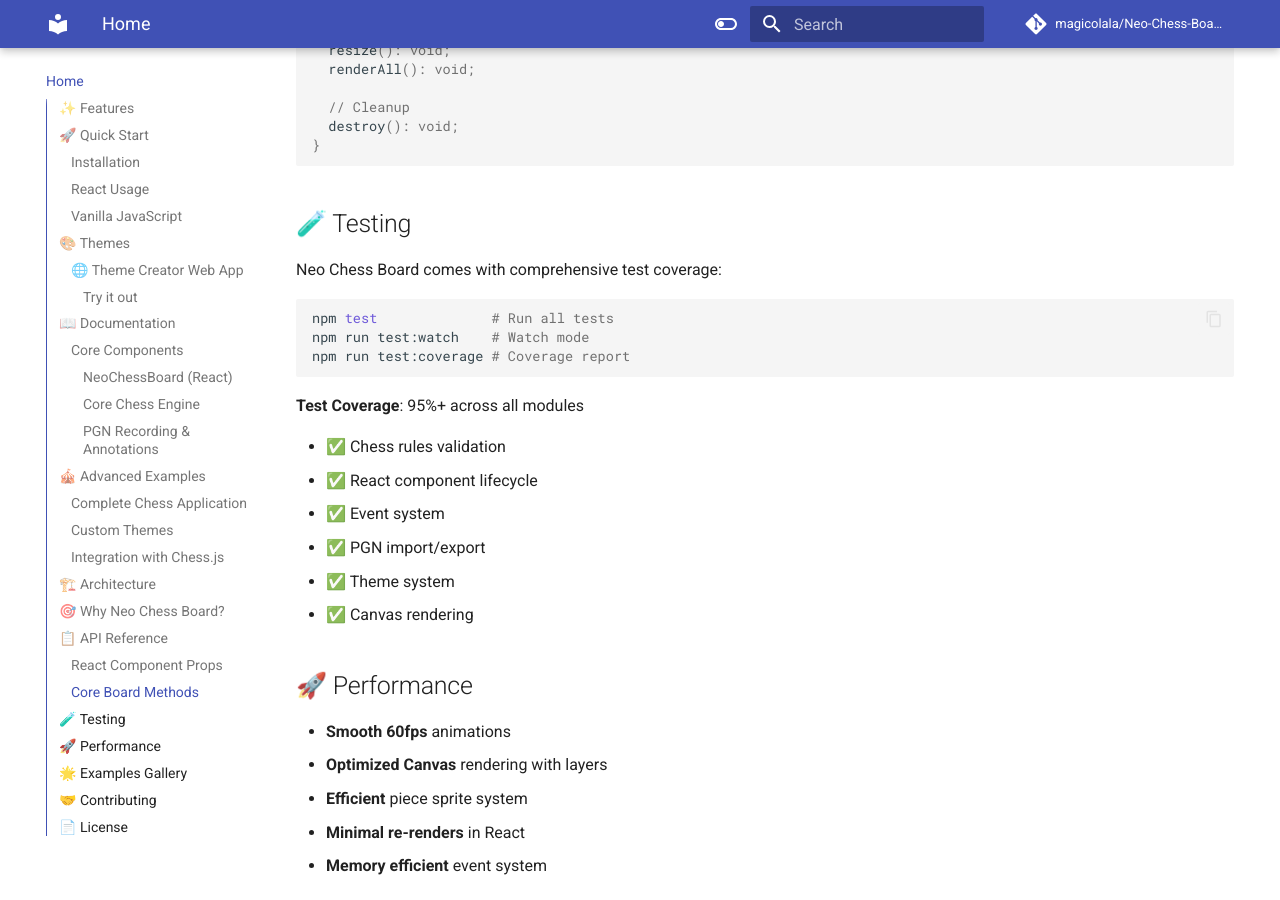
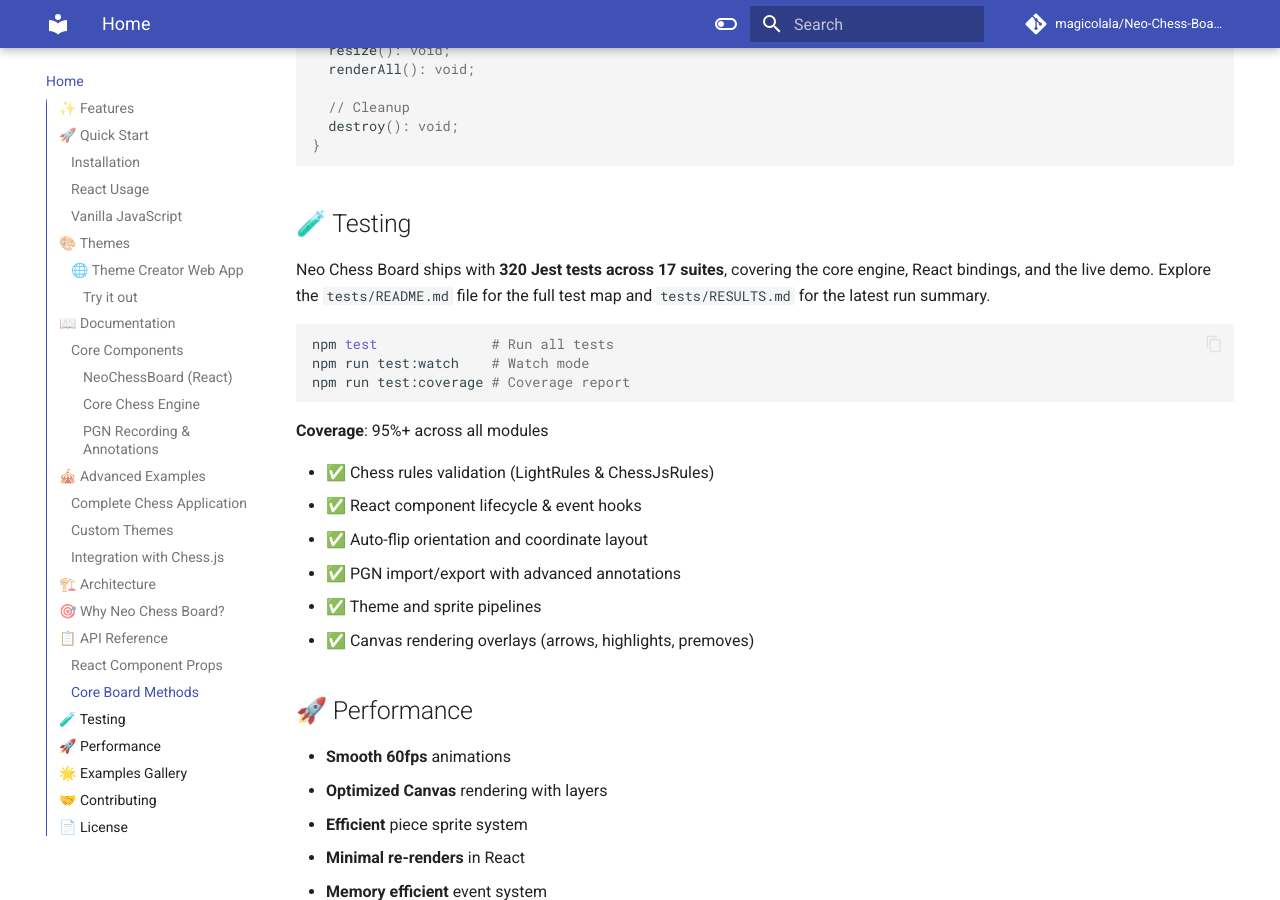
Before and after one commit to magicolala/Neo-Chess-Board-Ts-Library, an MkDocs documentation site: the page built from mkdocs_docs/index.md, in a window 1280 px wide and 900 px high, scrolled down 9218 px. Built offline with MkDocs 1.6.1 and Material for MkDocs 9.7.7, drawn with Linux system fonts in a browser that asks for light colours; comment, search, counter and statistics services are not loaded.

Commit message:
Refresh test documentation and coverage summary

````diff
--- a/README.md
+++ b/README.md
@@ -456,7 +456,9 @@
 
 ## 🧪 Testing
 
-Neo Chess Board comes with comprehensive test coverage:
+Neo Chess Board ships with **320 Jest tests across 17 suites**, covering the core engine, React bindings, and the live demo. Check
+out [`tests/README.md`](tests/README.md) for the detailed structure and [`tests/RESULTS.md`](tests/RESULTS.md) for the latest run
+summary.
 
 ```bash
 npm test              # Run all tests
@@ -464,14 +466,14 @@
 npm run test:coverage # Coverage report
 ```
 
-**Test Coverage**: 95%+ across all modules
+**Coverage**: 95%+ across all modules
 
-- ✅ Chess rules validation
-- ✅ React component lifecycle
-- ✅ Event system
-- ✅ PGN import/export
-- ✅ Theme system
-- ✅ Canvas rendering
+- ✅ Chess rules validation (LightRules & ChessJsRules)
+- ✅ React component lifecycle & event hooks
+- ✅ Auto-flip orientation and coordinate layout
+- ✅ PGN import/export with advanced annotations
+- ✅ Theme and sprite pipelines
+- ✅ Canvas rendering overlays (arrows, highlights, premoves)
 
 ## 🚀 Performance
 
--- a/mkdocs_docs/index.md
+++ b/mkdocs_docs/index.md
@@ -428,7 +428,8 @@
 
 ## 🧪 Testing
 
-Neo Chess Board comes with comprehensive test coverage:
+Neo Chess Board ships with **320 Jest tests across 17 suites**, covering the core engine, React bindings, and the live demo.
+Explore the `tests/README.md` file for the full test map and `tests/RESULTS.md` for the latest run summary.
 
 ```bash
 npm test              # Run all tests
@@ -436,14 +437,14 @@
 npm run test:coverage # Coverage report
 ```
 
-**Test Coverage**: 95%+ across all modules
+**Coverage**: 95%+ across all modules
 
-- ✅ Chess rules validation
-- ✅ React component lifecycle
-- ✅ Event system
-- ✅ PGN import/export
-- ✅ Theme system
-- ✅ Canvas rendering
+- ✅ Chess rules validation (LightRules & ChessJsRules)
+- ✅ React component lifecycle & event hooks
+- ✅ Auto-flip orientation and coordinate layout
+- ✅ PGN import/export with advanced annotations
+- ✅ Theme and sprite pipelines
+- ✅ Canvas rendering overlays (arrows, highlights, premoves)
 
 ## 🚀 Performance
 
````
Also changed, not shown: 2 other files.
